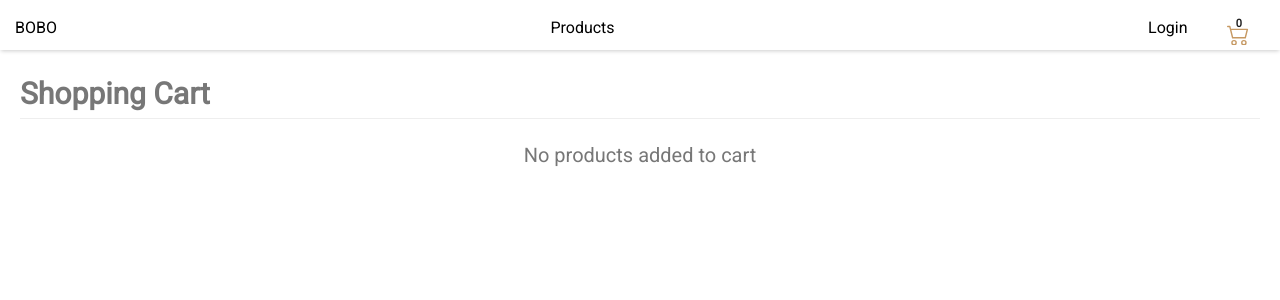
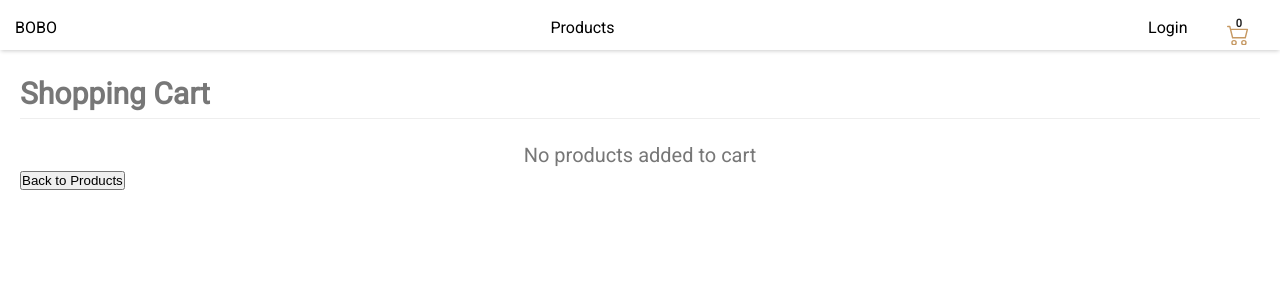
Before and after one commit to davidkaggulire/react-bobo-store, a React (Create React App) app: page /cart in a window 1280 px wide. Shown: the top 300 px of the page. Built offline with nearby package versions, Linux system fonts and the light colour scheme.

Commit message:
edit cart button

```diff
--- a/src/components/Cart/Cart.js
+++ b/src/components/Cart/Cart.js
@@ -2,20 +2,29 @@ import { useSelector } from "react-redux";
 import classes from "./Cart.module.css";
 import CartItem from "./CartItem";
 import OrderButton from "../Orders/OrderButton";
-
+import { useNavigate } from "react-router-dom";
 
 const Cart = () => {
   const cartItems = useSelector((state) => state.cart.items);
 
+  const navigate = useNavigate();
+
+  const linkToProduct = () => {
+    navigate("../products", true)
+  }
+
   return (
     <div className={classes.cartpage}>
       <div className={classes.heading}>
-      <h2 className={classes.title}>Shopping Cart</h2>
-      { cartItems.length > 0 && <OrderButton />}
+        <h2 className={classes.title}>Shopping Cart</h2>
+        {cartItems.length > 0 && <OrderButton />}
       </div>
 
       {cartItems.length === 0 && (
-        <p className={classes.empty}>No products added to cart</p>
+        <div>
+          <p className={classes.empty}>No products added to cart</p>
+          <button className={classes.back} onClick={linkToProduct}>Back to Products</button>
+        </div>
       )}
 
       {cartItems.length > 0 &&
```
